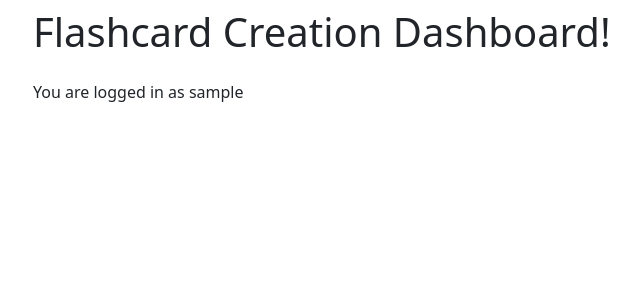
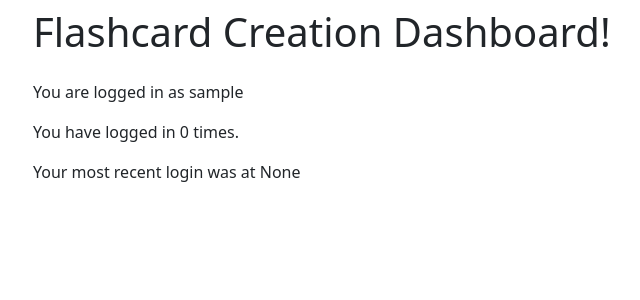
Before and after one commit to TEW07/SummerProject, a Flask app: page /dashboard in a window 1280 px wide. Shown: the part 56-356 px from the top of the page, without its empty margins (7-647 px from the left). Run offline with Flask 3, Linux system fonts and the light colour scheme; the visitor is signed in with stand-in values (Sample User, id 1); data that the repository does not hold is empty.

Commit message:
Small experiments with "get_login_count" and "get_latest_login" user functions

```diff
--- a/app/auth/models.py
+++ b/app/auth/models.py
@@ -22,6 +22,9 @@
     def get_login_count(self, user_id):
         return LoginEvent.query.filter_by(user_id=user_id).count()
 
+    def get_latest_login(self, user_id):
+        return LoginEvent.query.filter_by(user_id=user_id).order_by(LoginEvent.timestamp.desc()).first()
+
     def __repr__(self):
         return f"user('{self.username}', '{self.email}')"
 
--- a/app/main/routes.py
+++ b/app/main/routes.py
@@ -12,9 +12,9 @@
 def decks():
     return render_template('decks.html')
 
-@main_blueprint.route('/deck')
-
 
 @main_blueprint.route('/dashboard', methods=['GET', 'POST'])
 def dashboard():
-    return render_template('dashboard.html', username=current_user.username)
+    return render_template('dashboard.html', username=current_user.username,
+                           log_count=current_user.get_login_count(current_user.user_id),
+                           log_latest=current_user.get_latest_login(current_user.user_id))
--- a/app/main/templates/dashboard.html
+++ b/app/main/templates/dashboard.html
@@ -2,4 +2,6 @@
 
 {% block title %}Dashboard{% endblock %}
 {% block heading %}Flashcard Creation Dashboard!{% endblock %}
-{% block content %}<p>You are logged in as {{ username }}</p>{% endblock %}
+{% block content %}<p>You are logged in as {{ username }}</p>
+                    <p>You have logged in {{ log_count }} times.</p>
+                    <p>Your most recent login was at {{ log_latest }}</p>{% endblock %}
```
